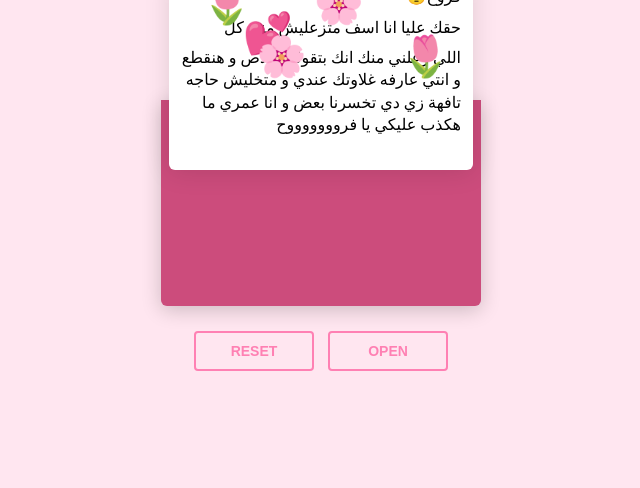
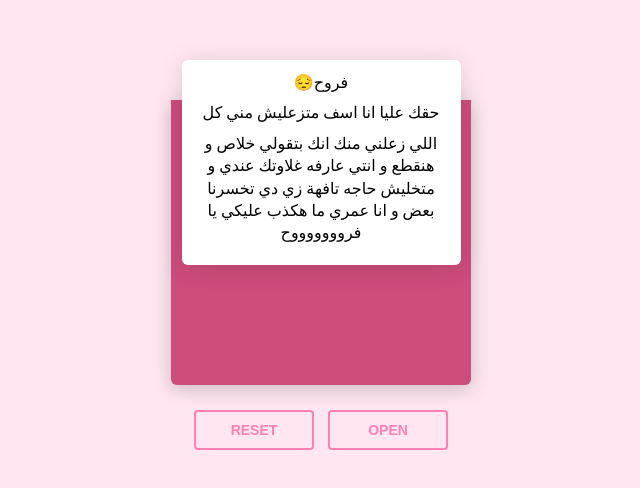
Before and after one commit to Marawan3504/MyPrayerLog, a plain HTML site: page index2.html in a window 1280 px wide. Both pictures are taken after a click on the button "OPEN". Shown: the whole page, without its empty margins (319-959 px from the left). Drawn offline with nearby package versions, Linux system fonts and the light colour scheme.

Commit message:
Update index2.html

```diff
--- a/index2.html
+++ b/index2.html
@@ -1,80 +1,76 @@
 <!DOCTYPE html>
 <html lang="ar" dir="rtl">
 <head>
-  <meta charset="UTF-8">
-  <meta name="viewport" content="width=device-width, initial-scale=1.0">
+  <meta charset="UTF-8" />
+  <meta name="viewport" content="width=device-width, initial-scale=1.0" />
   <title>بنحاول نصالح فرووح😔</title>
   <style>
-    body { background-color:#ffe6f0; margin:0; padding:0; }
-    .envlope-wrapper { height:auto; padding-top:100px; }
+    body {background:#ffe6f0;margin:0;padding:0;}
+    .envlope-wrapper{padding-top:100px;text-align:center;}
 
-    #envelope {
+    #envelope{
       position:relative;
       width:90%;
-      max-width:320px;
-      aspect-ratio:280/180; /* يحافظ على النسبة */
+      max-width:300px;
+      margin:auto;
+      background:#cc4c7c;
       border-bottom-left-radius:6px;
       border-bottom-right-radius:6px;
-      margin:auto;
-      background-color:#cc4c7c;
       box-shadow:0 4px 20px rgba(0,0,0,.2);
     }
 
-    .front{position:absolute;width:0;height:0;z-index:3;}
+    /* الجيب الخلفي */
+    .pocket{
+      width:0;height:0;
+      border-left:50% solid #ff80b3;
+      border-right:50% solid #ff80b3;
+      border-bottom:60px solid #e06699;
+      border-top:60px solid transparent;
+      border-bottom-left-radius:6px;
+      border-bottom-right-radius:6px;
+    }
+
+    /* الغطاء الأمامي */
     .flap{
-      border-left:50% solid transparent;border-right:50% solid transparent;
-      border-bottom:82px solid transparent;border-top:98px solid #cc4c7c;
-      transform-origin:top;pointer-events:none;
-    }
-    .pocket{
-      border-left:50% solid #ff80b3;border-right:50% solid #ff80b3;
-      border-bottom:90px solid #e06699;border-top:90px solid transparent;
-      border-bottom-left-radius:6px;border-bottom-right-radius:6px;
+      position:absolute;
+      top:0;left:0;right:0;
+      width:0;height:0;
+      margin:auto;
+      border-left:50% solid transparent;
+      border-right:50% solid transparent;
+      border-top:80px solid #cc4c7c;
+      transform-origin:top;
+      pointer-events:none;
+      z-index:5;
     }
 
     .letter{
-      position:relative;
       background:#fff;
-      width:95%;
+      width:85%;
       margin:auto;
-      height:95%;
-      top:2%;
+      margin-top:-40px;
       border-radius:6px;
+      padding:12px;
       box-shadow:0 2px 26px rgba(0,0,0,.12);
       overflow-wrap:break-word;
       word-wrap:break-word;
       white-space:normal;
-      padding:12px;
-      box-sizing:border-box;
       font-size:16px;
       line-height:1.4;
+      position:relative;
+      z-index:2;
     }
 
-    .words{
-      display:block;
-      width:100%;
-      margin-bottom:8px;
-      white-space:normal;
-    }
+    .words{display:block;margin-bottom:8px;}
 
-    .open .flap{transform:rotateX(180deg);transition:.4s ease;z-index:1;}
-    .close .flap{transform:rotateX(0deg);transition:.4s .6s ease;z-index:5;}
-    .close .letter{transform:translateY(0);transition:.4s ease;z-index:1;}
-    .open .letter{transform:translateY(-130px);transition:.4s .6s ease;z-index:2;}
+    .open .flap{transform:rotateX(180deg);transition:.4s ease;}
+    .close .flap{transform:rotateX(0deg);transition:.4s .6s ease;}
+    .open .letter{transform:translateY(-120px);transition:.4s .6s ease;}
+    .close .letter{transform:translateY(0);transition:.4s ease;}
 
-    .hearts,.flowers{position:absolute;top:90px;left:0;right:0;z-index:2;}
-    .heart,.flower{position:absolute;bottom:0;pointer-events:none;font-size:40px;}
+    .hearts,.flowers{position:absolute;top:50%;left:0;right:0;z-index:1;}
+    .heart,.flower{position:absolute;bottom:0;pointer-events:none;font-size:30px;}
     .close .heart,.close .flower{opacity:0;animation:none;}
-
-    .a1{left:20%;animation:slideUp 4s linear 1,sideSway 2s ease-in-out 4 alternate;animation-fill-mode:forwards;animation-delay:.7s;}
-    .a2{left:55%;animation:slideUp 5s linear 1,sideSway 4s ease-in-out 2 alternate;animation-fill-mode:forwards;animation-delay:.7s;}
-    .a3{left:10%;animation:slideUp 7s linear 1,sideSway 2s ease-in-out 6 alternate;animation-fill-mode:forwards;animation-delay:.7s;}
-    .f1{left:35%;animation:slideUp 6s linear 1,sideSway 3s ease-in-out 4 alternate;animation-fill-mode:forwards;animation-delay:.7s;}
-    .f2{left:70%;animation:slideUp 5s linear 1,sideSway 3s ease-in-out 3 alternate;animation-fill-mode:forwards;animation-delay:.7s;}
-    .f3{left:15%;animation:slideUp 8s linear 1,sideSway 2.5s ease-in-out 5 alternate;animation-fill-mode:forwards;animation-delay:.7s;}
-    .s1{left:0%;animation:slideUp 6s linear 1,sideSway 3s ease-in-out 4 alternate;animation-fill-mode:forwards;animation-delay:.7s;}
-    .s2{left:40%;animation:slideUp 5s linear 1,sideSway 3s ease-in-out 3 alternate;animation-fill-mode:forwards;animation-delay:.7s;}
-    .s3{left:60%;animation:slideUp 8s linear 1,sideSway 2.5s ease-in-out 5 alternate;animation-fill-mode:forwards;animation-delay:.7s;}
 
     @keyframes slideUp{0%{top:0;}100%{top:-600px;}}
     @keyframes sideSway{0%{margin-left:0;}100%{margin-left:50px;}}
@@ -94,8 +90,8 @@
 <body>
   <div class="envlope-wrapper">
     <div id="envelope" class="close">
-      <div class="front flap"></div>
-      <div class="front pocket"></div>
+      <div class="pocket"></div>
+      <div class="flap"></div>
       <div class="letter">
         <div class="words">فروح😔</div>
         <div class="words">حقك عليا انا اسف متزعليش مني كل</div>
@@ -104,17 +100,8 @@
         </div>
       </div>
       <div class="hearts">
-        <div class="heart a1">💕</div>
-        <div class="heart a2">💕</div>
-        <div class="heart a3">💕</div>
-      </div>
-      <div class="flowers">
-        <div class="flower f1">🌸</div>
-        <div class="flower f2">🌸</div>
-        <div class="flower f3">🌸</div>
-        <div class="flower s1">🌷</div>
-        <div class="flower s2">🌷</div>
-        <div class="flower s3">🌷</div>
+        <div class="heart" style="left:20%;">💕</div>
+        <div class="heart" style="left:60%;">💕</div>
       </div>
     </div>
   </div>
@@ -125,17 +112,11 @@
 
   <script src="https://code.jquery.com/jquery-3.6.0.min.js"></script>
   <script>
-    $(document).ready(function(){
+    $(function(){
       const envelope = $('#envelope');
-      $('#open').click(open);
-      $('#reset').click(close);
-      envelope.click(open);
-      function open(){
-        envelope.addClass('open').removeClass('close');
-      }
-      function close(){
-        envelope.addClass('close').removeClass('open');
-      }
+      $('#open').click(()=>{envelope.addClass('open').removeClass('close');});
+      $('#reset').click(()=>{envelope.addClass('close').removeClass('open');});
+      envelope.click(()=>{envelope.addClass('open').removeClass('close');});
     });
   </script>
 </body>
```
